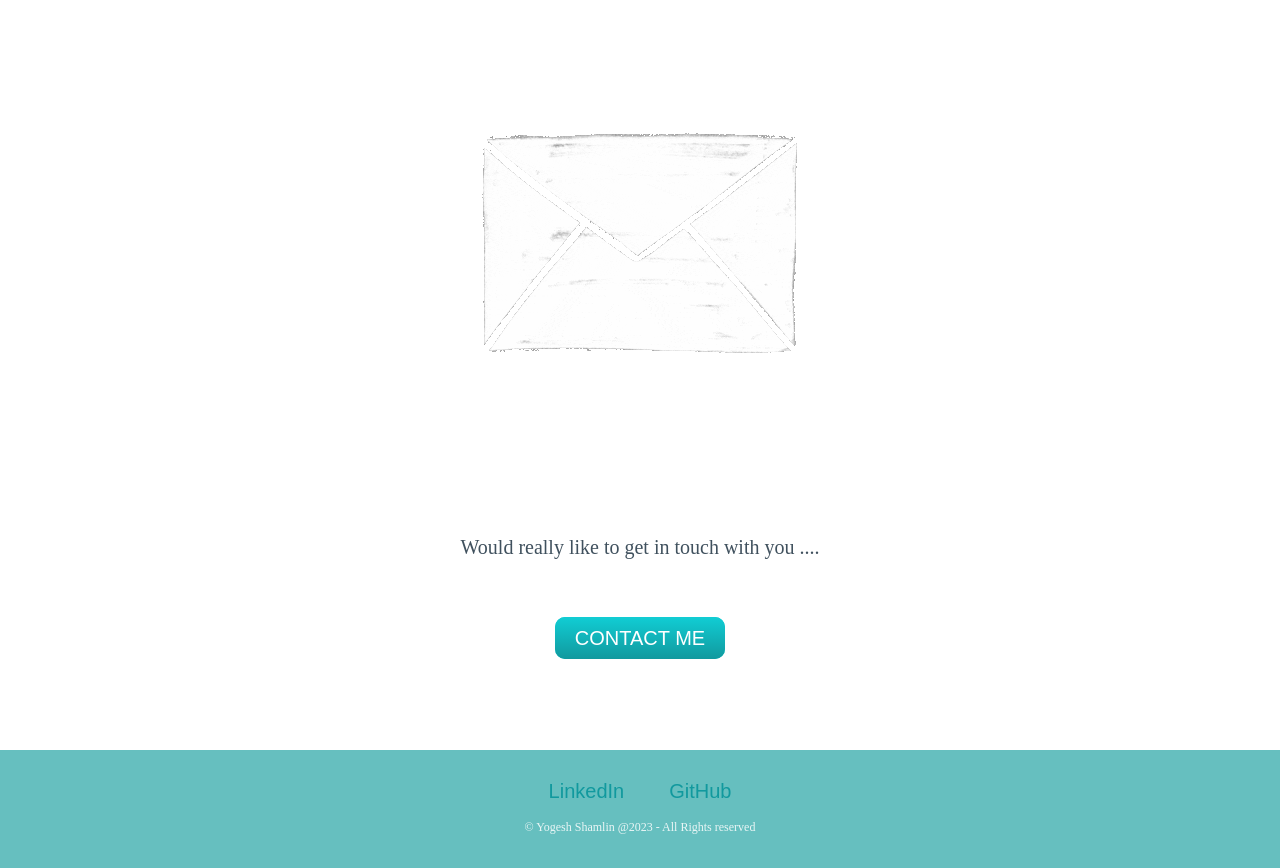
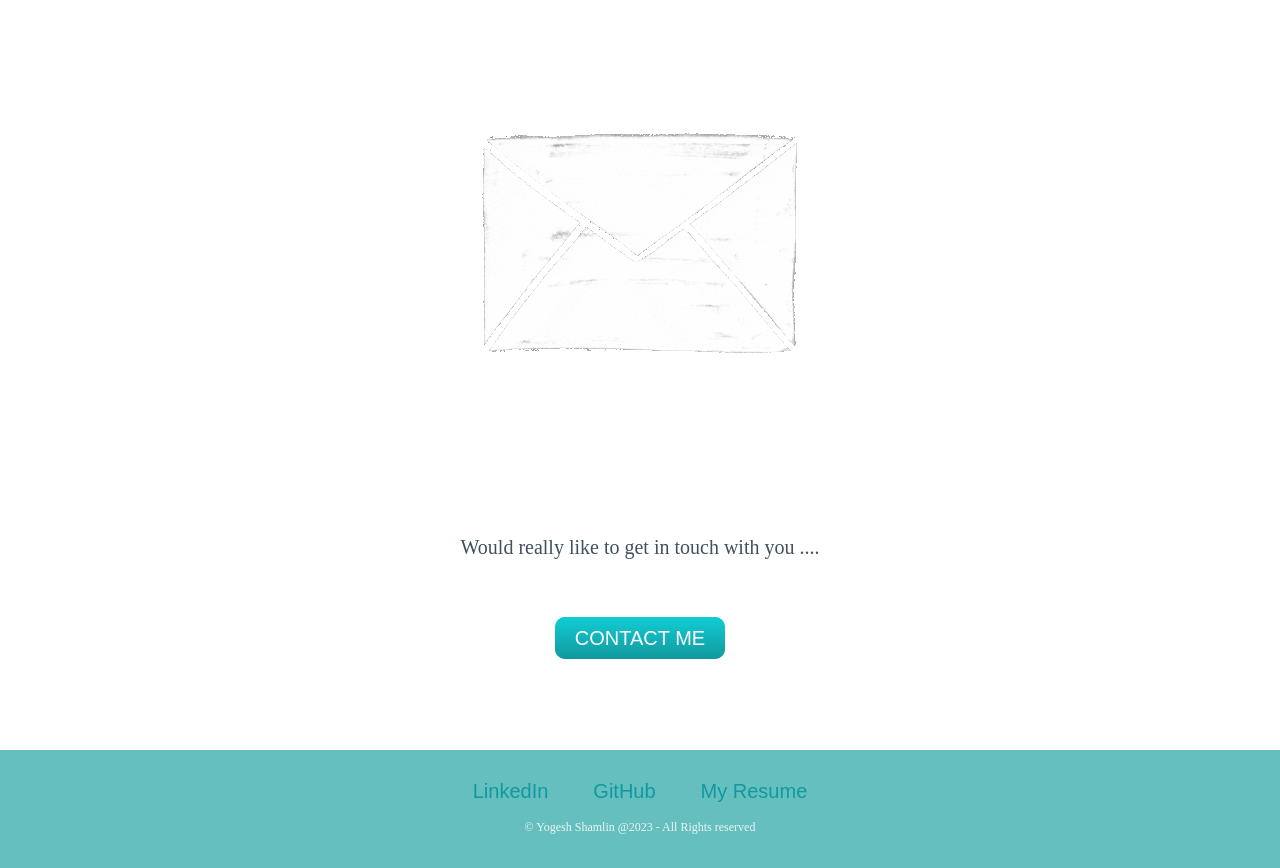
Before and after one commit to YOGESHnick/MY_SITE, a plain HTML site: page index.html in a window 1280 px wide. Shown: the part 2520-3388 px from the top of the page. Drawn offline with Linux system fonts and the light colour scheme.

Commit message:
Update index.html

```diff
--- a/index.html
+++ b/index.html
@@ -49,6 +49,7 @@
       <div class="bottom-container">
         <a class="footer-link" href="https://www.linkedin.com/in/yogesh-shamlin-shinanth-j-s-6ab98b237/">LinkedIn</a>
         <a class="footer-link" href="https://github.com/YOGESHnick">GitHub</a>
+        <a class-"footer-link" href="https://yogeshnick.github.io/RESUME/">My Resume</a>
         <p class="cpyrt">©   Yogesh Shamlin @2023 - All Rights reserved</p>
       </div>
 
```
